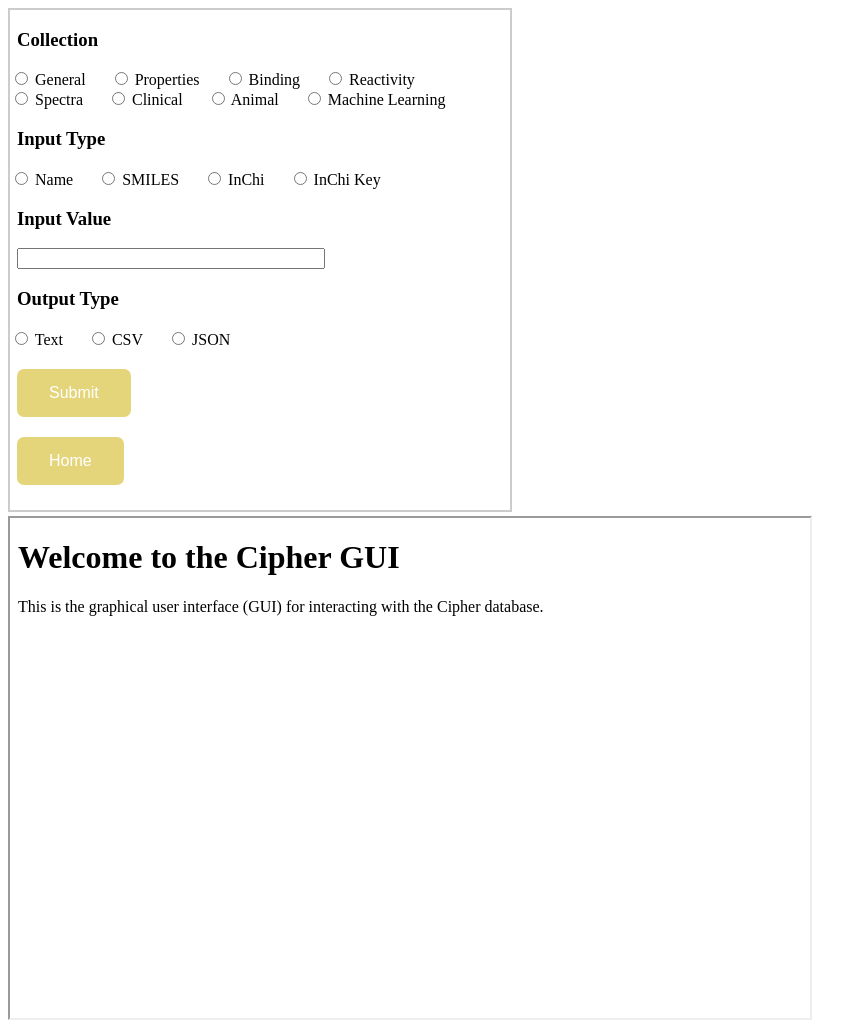
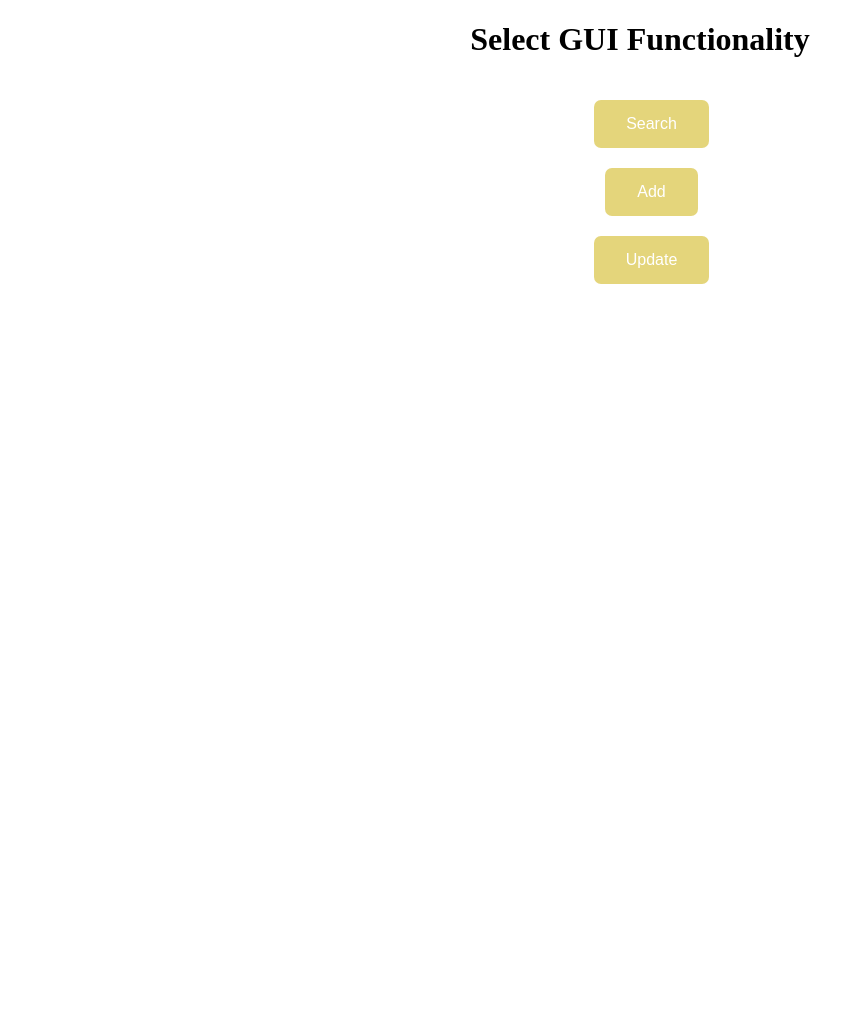
Before and after one commit to chopralab/cipher_db, a Flask app: page /gui/ in a window 1280 px wide. Shown: the whole page, without its empty margins (0-867 px from the left). After the commit the page ends 284 px from the top, so only its background shows below. Run offline with Flask 2, Linux system fonts and the light colour scheme; parts of the project's set-up code (start-up, migrations or seed data) failed here and were passed over; some libraries are stand-ins or nearby versions.

Commit message:
Added additional GUI templates and selection screen

```diff
--- a/rest/restful.py
+++ b/rest/restful.py
@@ -1,4 +1,5 @@
 # Import statements
+from types import MethodDescriptorType, MethodType
 from flask import Flask, jsonify, request, render_template, redirect
 from flask.wrappers import Request
 from flask_api import status
@@ -15,18 +16,23 @@ import ssl
 # Uncomment this for logging
 # logging.basicConfig(filename='logs/restful.log', level=logging.DEBUG)
 
+# Initalize the flask application
 app = Flask(__name__)
 
 # Add this when we deploy to a domain with a SSL certificate
 # sslify = SSLify(app)
 
+# Initilize the Login Manager
 # login_manager = LoginManager()
 # login_manager.init_app(app)
 # login_manager.login_view = 'login'
 
+# Access database login information (not added to GitHub Repo)
 login = open('login.txt','r')
 username = login.readline().replace('\n','')
 password = login.readline().replace('\n','')
+
+# Login to the database and configure the flask application
 mongo_login = 'mongodb+srv://' + username + ':' + password + '@aspirecluster0.hmj3q.mongodb.net/cipher_aspire?retryWrites=true&w=majority'
 app.config['MONGO_URI'] = mongo_login
 client = PyMongo(app)
@@ -65,13 +71,34 @@ def login():
 def rest():
     return render_template('rest.html'), 200
 
-# Route to the GUI
-@app.route('/gui/', methods=['GET','POST'], defaults={'info':None})
-@app.route('/gui/<info>/', methods=['GET','POST'])
-def gui(info):
+# ------------------------------------------------------
+# ---------------------- GUI ---------------------------
+# ------------------------------------------------------
+
+# Route to the GUI selection pannel
+@app.route('/gui/', methods=['GET','POST'])
+def gui_select():
+    if request.method == 'GET':
+        return render_template('gui_select.html'), 200
+    elif request.method == 'POST':
+        if "search" in request.form:
+            return redirect('/gui/search/')
+        elif "add" in request.form:
+            return redirect('/gui/add/')
+        elif "update" in request.form:
+            return redirect("/gui/update/")
+        else:
+            return redirect("/")
+    else:
+        return "<pre>" + "Request method not supported" + "</pre>", 400
+
+# Route to the GUI search engine
+@app.route('/gui/search/', methods=['GET','POST'], defaults={'info':None})
+@app.route('/gui/search/<info>/', methods=['GET','POST'])
+def gui_search(info):
     if request.method == 'GET':
         # We can load this as a django webapp later on
-        return render_template('gui.html'), 200
+        return render_template('gui_search.html'), 200
     elif request.method == 'POST':
         form = request.form
         if "home" in form:
@@ -80,23 +107,47 @@ def gui(info):
         input_type = form['input']
         input_value = form['value']
         output_type = form['output']
-        print(collection)
-        print(input_type)
-        print(input_value)
-        print(output_type)
         params = "?"+"coll="+collection+"&input_type="+input_type+"&input_value="+input_value+"&output_type="+output_type
-        return redirect('/gui/'+params)
+        return redirect('/gui/search/'+params)
     else:
         return "<pre>" + "Request method not supported" + "</pre>", 400
 
+# Route to the GUI pannel for adding information to the database
+@app.route('/gui/add/', methods=['GET','POST'], defaults={'info':None})
+@app.route('/gui/add/<info>/', methods=['GET','POST'])
+def gui_add(info):
+    if request.method == 'GET':
+        return render_template('gui_add.html')
+    else:
+        return "<pre>" + "Request method not supported" + "</pre>", 400
+
+# Route to the GUI pannel for updating information in the database
+@app.route('/gui/update/', methods=['GET','POST'], defaults={'info':None})
+@app.route('/gui/update/<info>/', methods=['GET','POST'])
+def gui_update(info):
+    if request.method == 'GET':
+        return render_template('gui_update.html')
+    else:
+        return "<pre>" + "Request method not supported" + "</pre>", 400
+
+# Route to GUI information pannel
 @app.route('/gui/info/')
 def gui_info():
-    return render_template('gui_info.html'), 200
+    if request.method == 'GET':
+        return render_template('gui_info.html'), 200
+    else:
+        return "<pre>" + "Request method not supported" + "</pre>", 400
+
+# -------------------------------------------------
+# ---- Query construction for the RESTful API -----
+# -------------------------------------------------
 
 # Keywords
 # all --> refers to all dataset information for a specific compound (used with dataset)
 # summary --> refers to all enteries for the selected dataset (used with data_type)
 
+
+# Construct a Mongo DB query to access specified information from the database
 def construct_query(collection,input_type,input):
     query = {}
 
@@ -113,6 +164,7 @@ def construct_query(collection,input_type,input):
 
     return query
 
+# Construct a Mongo DB projection to display specified information from the database
 def construct_projection(collection, dataset='all', data_type='summary'):
     projection = {'_id': False}
 
@@ -142,6 +194,7 @@ def construct_projection(collection, dataset='all', data_type='summary'):
 
     return projection
 
+# Format the database output for rendering to webpage frontend
 def format_output(cursor, output_type):
     if output_type == 'json':
         json = []
@@ -165,6 +218,11 @@ def format_output(cursor, output_type):
     else:
         print("Output type not supported ...")
         return "<pre>" + "Output type not supported ..." + "</pre>", 400
+
+
+# -------------------------------------------
+# -------------- RESTful API ----------------
+# -------------------------------------------
 
 # RESTful API URL structure for access to the general data collection
 @app.route('/rest/general/', methods=['POST','PUT','DELETE'], defaults={'input_type':None,'input':None,'data_type':None,'output_type':None})
@@ -339,4 +397,6 @@ def ml(input_type,input,dataset,data_type,output_type):
     else:
         pass
 
-app.run()
+# Run the Flask Application
+if __name__ == "__main__":
+    app.run()
--- a/rest/templates/gui.html
+++ b/rest/templates/gui_search.html
@@ -6,7 +6,7 @@
             display: inline-block;
             border:2px solid #ccc;
             width:500px;
-            height: 500px;
+            height: 600px;
             overflow-y: scroll;
         }
         .display {
@@ -40,7 +40,7 @@
         }
         iframe {
             width: 800px;
-            height: 500px;
+            height: 600px;
         }
         figure {
             display: inline-block;
--- /dev/null
+++ b/rest/templates/gui_select.html
@@ -0,0 +1,44 @@
+<!DOCTYPE html>
+<html>
+    <title>GUI Select</title>
+    <style>
+        h1 {
+            text-align: center;
+        }
+        .button {
+            background-color: #ceb10c8a; /* Green */
+            border: none;
+            color: white;
+            padding: 15px 32px;
+            text-align: center;
+            text-decoration: none;
+            display: inline-block;
+            font-size: 16px;
+            border-top-left-radius: 7px;
+            border-top-right-radius: 7px;
+            border-bottom-left-radius: 7px;
+            border-bottom-right-radius: 7px;
+            margin-left: 7px;
+            margin-top: 20px;
+        }
+        .button_group {
+            text-align: center;
+            display: inline-block;
+            position: absolute;
+            width:  100%;
+        }
+    </style>
+    <body>
+        <h1>Select GUI Functionality</h1>
+        <div class="button_group">
+            <form id='data' method="POST" action="">
+                <button class="button "id="search" name="search" value="search">Search</button>
+                <br>
+                <button class="button "id="add" name="add" value="add">Add</button>
+                <br>
+                <button class="button "id="update" name="update" value="update">Update</button>
+            </form>
+        </div>
+
+    </body>
+</html>
```
Also changed, not shown: rest/templates/gui_add.html (added, +12 -0 lines), rest/templates/gui_update.html (added, +12 -0 lines).
